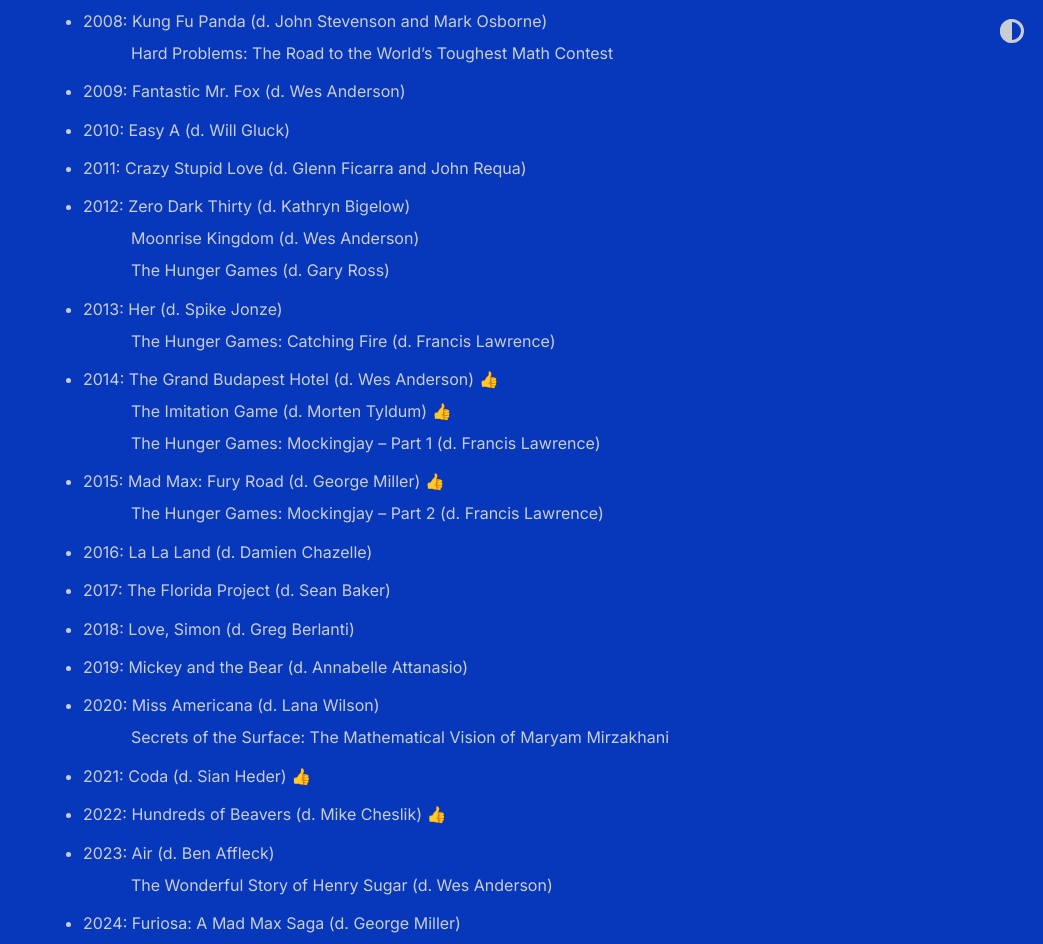
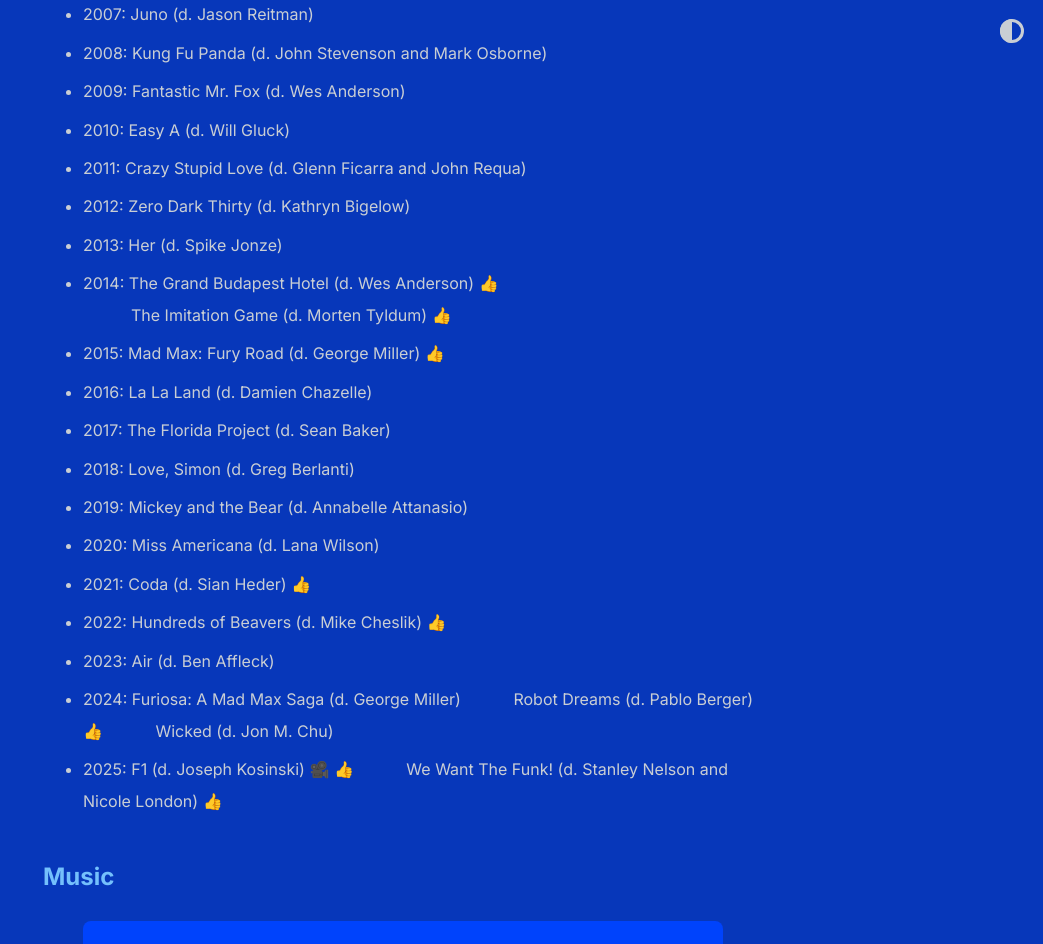
Before and after one commit to shihankanungo/shihankanungo.github.io, a Jekyll site: the page built from wrapped.md, in a window 1280 px wide and 1400 px high, scrolled down 5387 px. Shown: the top 944 px of the window, without its empty margins (237-1280 px from the left). Built offline with Jekyll 4.4.1, drawn with Linux system fonts in a browser that asks for light colours; some of the changed text lies outside the part shown.

Commit message:
Update wrapped.md

```diff
--- a/wrapped.md
+++ b/wrapped.md
@@ -127,7 +127,7 @@
   Pink Floyd at Pompeii – MCMLXXII (2025 d. Adrian Maben) 🎥 <br>
   We Want The Funk! (2025 d. Stanley Nelson and Nicole London) 👍 <br> <small>_PBS Independent Lens documentary_</small>
 
-I have watched 53 movies so far this year, and I realized the following fun fact re. these movies: there's at least one for every year in the 21st centrury &mdash; between 2000 and 2025:
+I realized I have watched at least one movie for every year in the 21st centrury &mdash; 2000 to 2025. These are my favorites from each year:
 
 - 2000: Almost Famous (d. Cameron Crowe)
 - 2001: A Beautiful Mind (d. Ron Howard)
@@ -137,41 +137,27 @@
 - 2005: The Curse of the Were-Rabbit (d. Nick Park, Steve Box)
 - 2006: Pan's Labyrinth (d. Guillermo del Toro)
 - 2007: Juno (d. Jason Reitman)
-- 2008: Kung Fu Panda (d. John Stevenson and Mark Osborne) <br>
-  &emsp;&emsp;&emsp;Hard Problems: The Road to the World's Toughest Math Contest
+- 2008: Kung Fu Panda (d. John Stevenson and Mark Osborne)
 - 2009: Fantastic Mr. Fox (d. Wes Anderson)
 - 2010: Easy A (d. Will Gluck)
 - 2011: Crazy Stupid Love (d. Glenn Ficarra and John Requa)
-- 2012: Zero Dark Thirty (d. Kathryn Bigelow) <br>
-  &emsp;&emsp;&emsp;Moonrise Kingdom (d. Wes Anderson) <br>
-  &emsp;&emsp;&emsp;The Hunger Games (d. Gary Ross)
-- 2013: Her (d. Spike Jonze) <br>
-  &emsp;&emsp;&emsp;The Hunger Games: Catching Fire (d. Francis Lawrence)
+- 2012: Zero Dark Thirty (d. Kathryn Bigelow)
+- 2013: Her (d. Spike Jonze)
 - 2014: The Grand Budapest Hotel (d. Wes Anderson) 👍 <br>
-  &emsp;&emsp;&emsp;The Imitation Game (d. Morten Tyldum) 👍 <br>
-  &emsp;&emsp;&emsp;The Hunger Games: Mockingjay – Part 1 (d. Francis Lawrence)
-- 2015: Mad Max: Fury Road (d. George Miller) 👍 <br>
-  &emsp;&emsp;&emsp;The Hunger Games: Mockingjay – Part 2 (d. Francis Lawrence)
+  &emsp;&emsp;&emsp;The Imitation Game (d. Morten Tyldum) 👍
+- 2015: Mad Max: Fury Road (d. George Miller) 👍
 - 2016: La La Land (d. Damien Chazelle)
 - 2017: The Florida Project (d. Sean Baker)
 - 2018: Love, Simon (d. Greg Berlanti)
 - 2019: Mickey and the Bear (d. Annabelle Attanasio)
-- 2020: Miss Americana (d. Lana Wilson) <br>
-  &emsp;&emsp;&emsp;Secrets of the Surface: The Mathematical Vision of Maryam Mirzakhani
+- 2020: Miss Americana (d. Lana Wilson)
 - 2021: Coda (d. Sian Heder) 👍
 - 2022: Hundreds of Beavers (d. Mike Cheslik) 👍
-- 2023: Air (d. Ben Affleck) <br>
-  &emsp;&emsp;&emsp;The Wonderful Story of Henry Sugar (d. Wes Anderson)
-- 2024: Furiosa: A Mad Max Saga (d. George Miller) <br>
-  &emsp;&emsp;&emsp;Robot Dreams (d. Pablo Berger) 👍 <br>
-  &emsp;&emsp;&emsp;Wicked (d. Jon M. Chu) <br>
-  &emsp;&emsp;&emsp;Memoir of a Snail (d. Adam Elliot) <br>
-  &emsp;&emsp;&emsp;Flow (d. Gints Zilbalodis) 🎥 <br>
-  &emsp;&emsp;&emsp;Vengeance Most Fowl (d. Nick Park, Merlin Crossingham)
-- 2025: F1 (d. Joseph Kosinski) 🎥 👍 <br>
-  &emsp;&emsp;&emsp;Zootopia 2 (d. Jared Bush, Byron Howard) 🎥 <br>
-  &emsp;&emsp;&emsp;Becoming Led Zeppelin (d. Bernard MacMahon) <br>
-  &emsp;&emsp;&emsp;Pink Floyd at Pompeii – MCMLXXII (d. Adrian Maben) 🎥 <br>
+- 2023: Air (d. Ben Affleck)
+- 2024: Furiosa: A Mad Max Saga (d. George Miller)
+  &emsp;&emsp;&emsp;Robot Dreams (d. Pablo Berger) 👍
+  &emsp;&emsp;&emsp;Wicked (d. Jon M. Chu)
+- 2025: F1 (d. Joseph Kosinski) 🎥 👍
   &emsp;&emsp;&emsp;We Want The Funk! (d. Stanley Nelson and Nicole London) 👍
 
 
```
Also changed, not shown: other parts of wrapped.md (+1 -1 lines).
